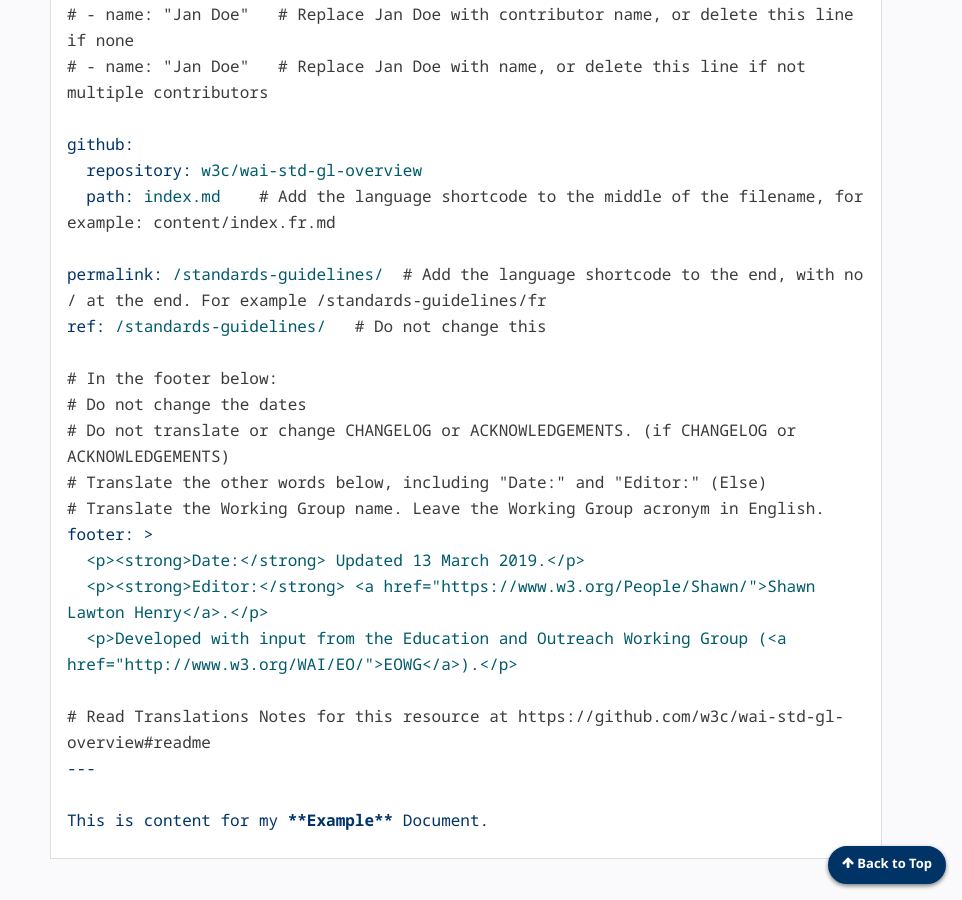
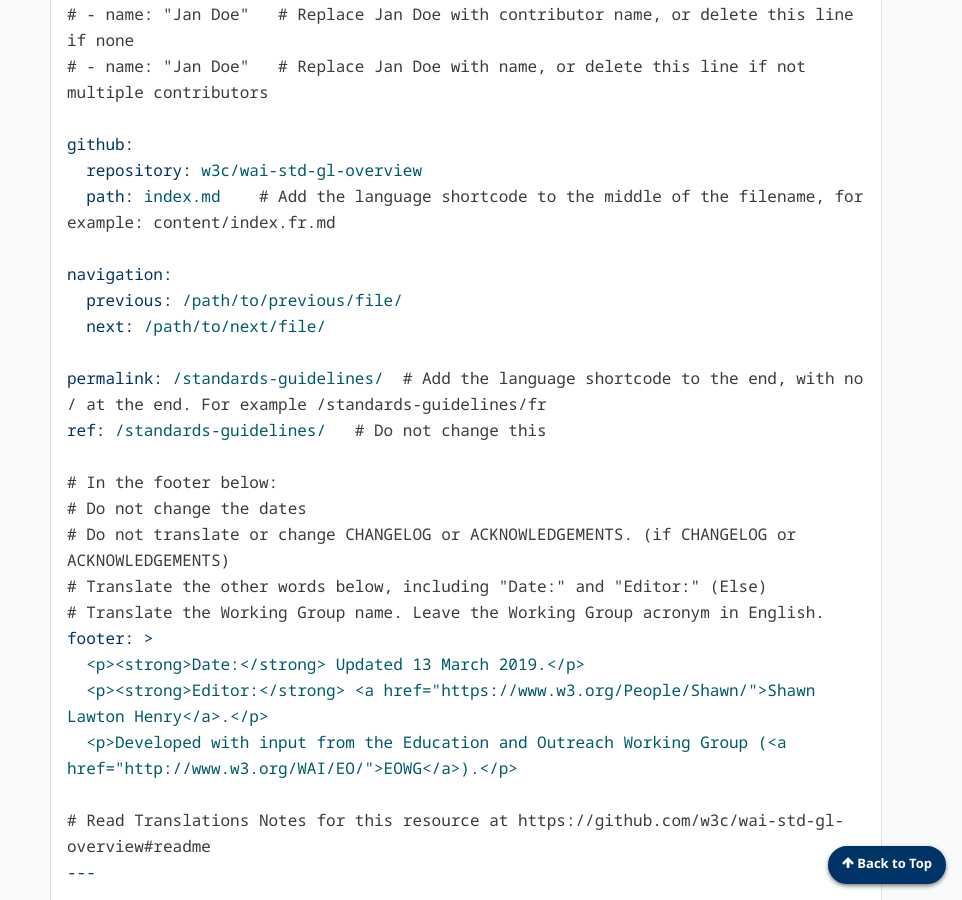
Before and after one commit to w3c/wai-website-theme, a Jekyll site: the page built from content/technical-translation.md, in a window 1280 px wide and 900 px high, scrolled down 1283 px. Shown: the whole window, without its empty margins (318-1280 px from the left). Built offline with Jekyll 4.4.1, drawn with Linux system fonts in a browser that asks for light colours; cached includes are drawn as plain includes; comment, search, counter and statistics services are not loaded.

Commit message:
Fix navigation

```diff
--- a/content/technical-translation.md
+++ b/content/technical-translation.md
@@ -2,10 +2,10 @@
 title: "Preparing a Resource for Translations"
 permalink: /technical/translations/
 lang: en
-doc-note-type: draft
 github:
   repository: w3c/wai-website-theme
   path: content/technical-translation.md
+doc-note-type: draft
 ---
 
 {::nomarkdown}
@@ -48,6 +48,10 @@ github:
   repository: w3c/wai-std-gl-overview
   path: index.md    # Add the language shortcode to the middle of the filename, for example: content/index.fr.md
 
+navigation:
+  previous: /path/to/previous/file/
+  next: /path/to/next/file/
+
 permalink: /standards-guidelines/  # Add the language shortcode to the end, with no / at the end. For example /standards-guidelines/fr
 ref: /standards-guidelines/   # Do not change this
 
```
